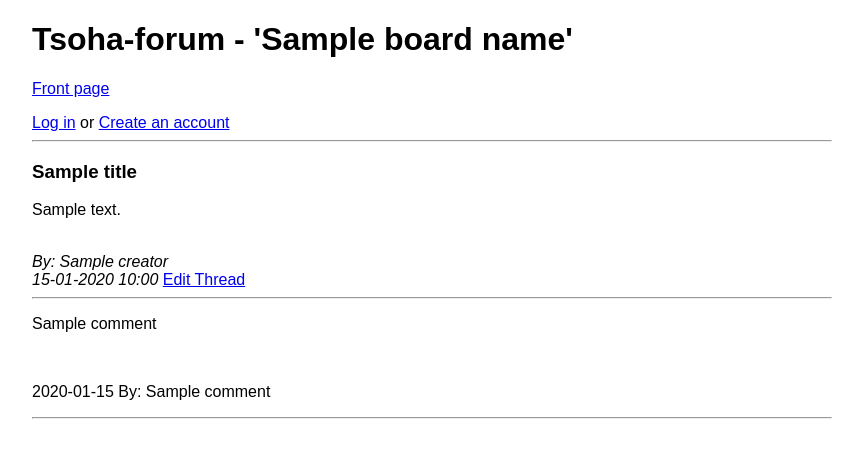
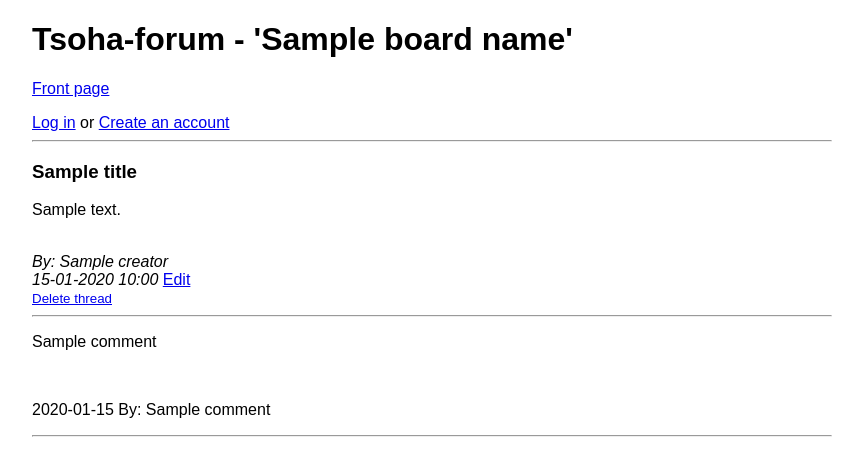
Before and after one commit to joonas-a/tsoha-viestintasovellus, a Flask app: template templates/thread.html in a window 1280 px wide. Shown: the top 476 px of the page, without its empty margins (208-1071 px from the left). Run offline with Flask 2, Linux system fonts and the light colour scheme; the template is opened without the code that fills it: most values are stand-ins (such as "Sample title", 1, 10 or a date in 2020).

Commit message:
add thread deletion

```diff
--- a/schema.sql
+++ b/schema.sql
@@ -18,7 +18,7 @@ CREATE TABLE if not exists Threads (
 );
 CREATE TABLE if not exists Comments (
     id SERIAL PRIMARY KEY,
-    t_id INTEGER REFERENCES Threads,
+    t_id INTEGER REFERENCES Threads ON DELETE CASCADE,
     u_id INTEGER REFERENCES Users,
     created_at TIMESTAMP,
     content TEXT
--- a/static/styles/styles.css
+++ b/static/styles/styles.css
@@ -3,3 +3,13 @@ body {
     max-width:50em;
     font-family: Arial, Helvetica, sans-serif
 }
+
+.link-button {
+    background: none!important;
+    border: none;
+    padding: 0!important;
+    font-family: Arial, Helvetica, sans-serif;
+    color: #0000EE;
+    text-decoration: underline;
+    cursor: pointer;
+  }
--- a/templates/thread.html
+++ b/templates/thread.html
@@ -19,7 +19,11 @@
 
     <!-- TODO: THREAD DELETION-->
     {% if session.user_id == creator_id %}
-    <a href="/boards/{{board_id}}/{{thread_id}}/edit_thread">Edit Thread</a>
+    <a href="/boards/{{board_id}}/{{thread_id}}/edit_thread">Edit</a>
+    <form action="/boards/{{board_id}}/{{thread_id}}/delete_thread" onsubmit="return confirm('Permanently delete this thread?');" method="POST">
+        <input type="hidden" name="csrf_token" value="{{session.csrf_token}}">
+        <input type="submit" class="link-button" value="Delete thread">
+    </form>
     {% endif %}
 
     <hr>
```
Also changed, not shown: boards.py (+9 -0 lines), routes.py (+7 -0 lines).
